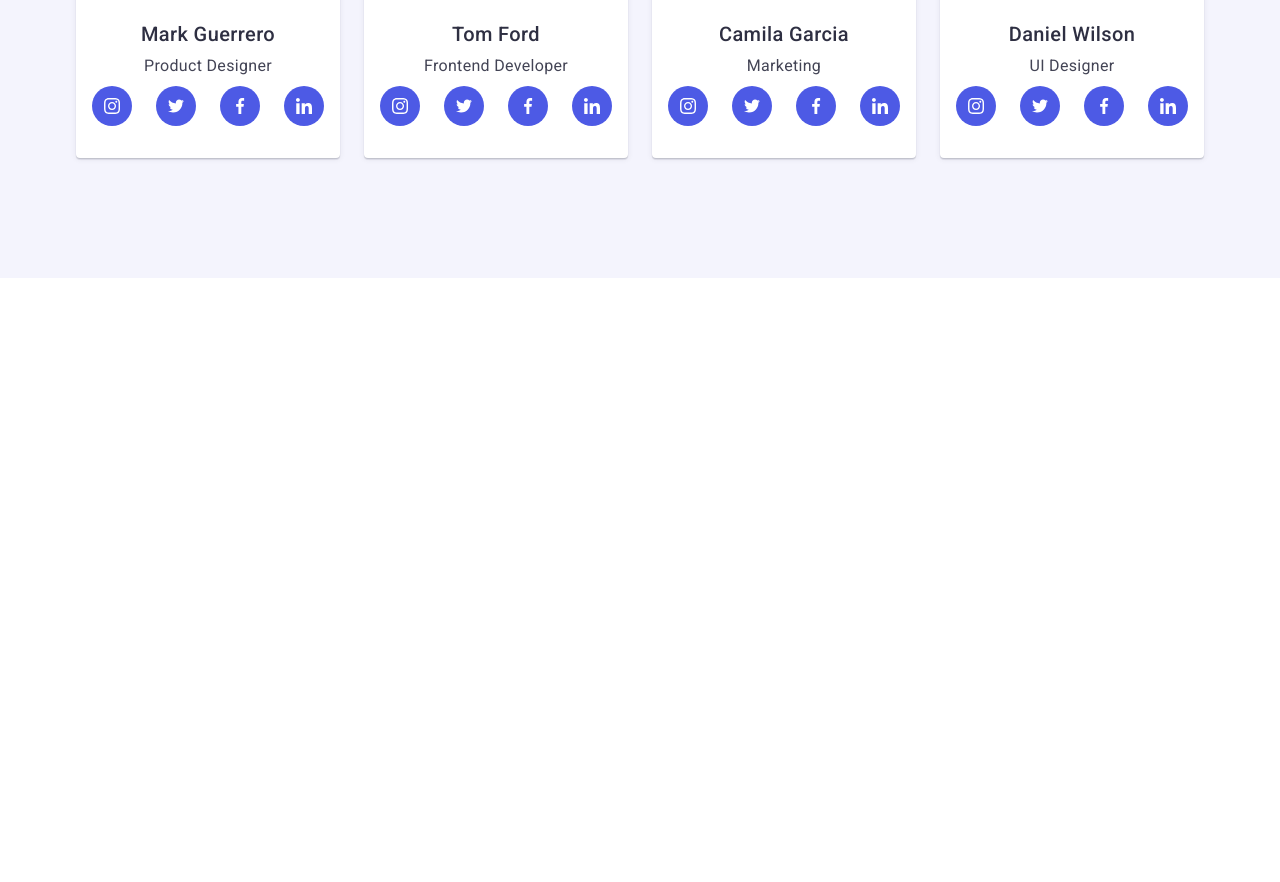
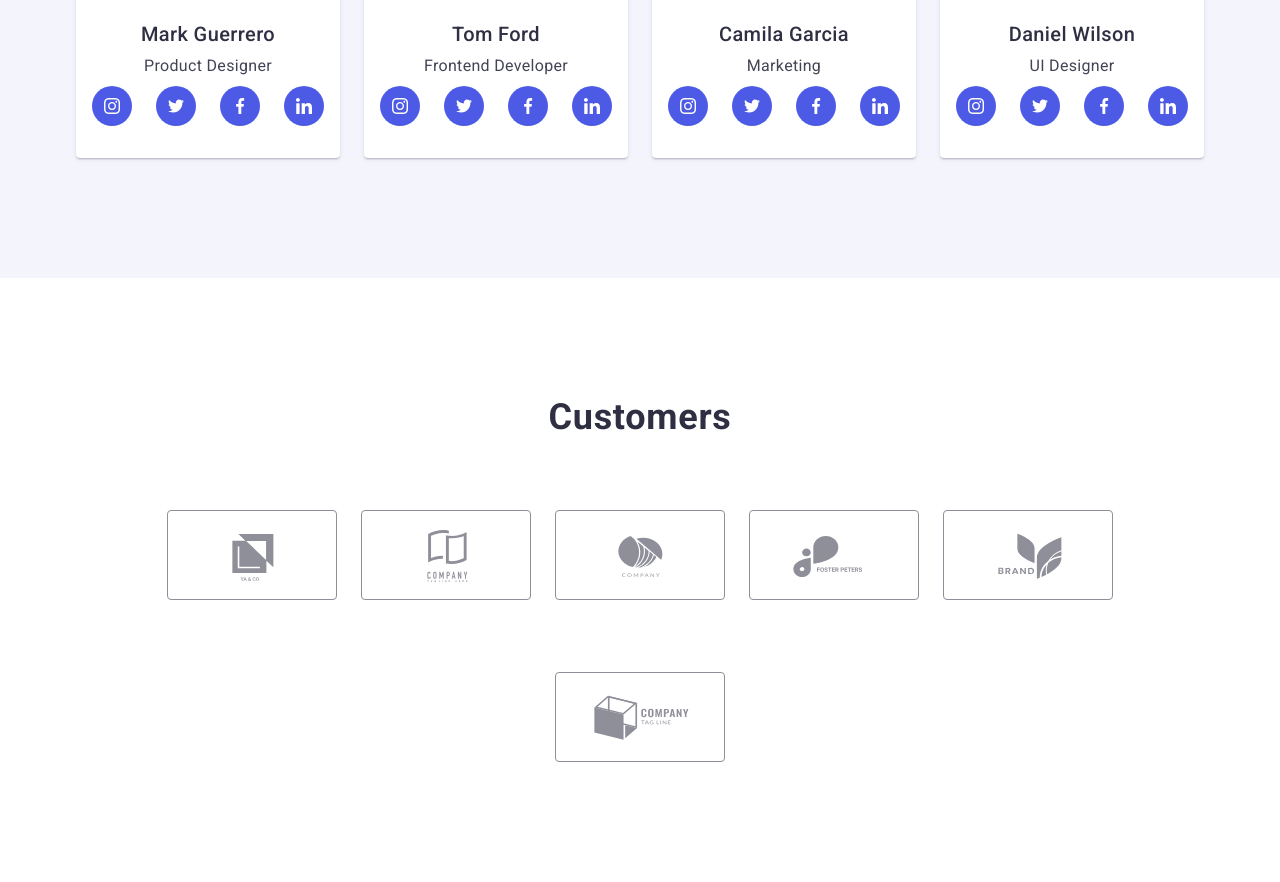
Before and after one commit to voxport/goit-markup-hw-07, a plain HTML site: page index.html in a window 1280 px wide. Shown: the part 2195-3077 px from the top of the page. Before the commit the page ends 2473 px from the top, so only its background shows below. Drawn offline with nearby package versions, Linux system fonts and the light colour scheme.

Commit message:
customers

```diff
--- a/css/styles.css
+++ b/css/styles.css
@@ -374,8 +374,6 @@ address {
   flex-direction: column;
   gap: 72px 24px;
 
-
-
   @media screen and (min-width: 768px) {
     flex-direction: row;
     flex-wrap: wrap;
@@ -503,7 +501,6 @@ address {
     flex-wrap: wrap;
     gap: 64px 24px;
     justify-content: center;
-
   }
 }
 
@@ -581,7 +578,23 @@ address {
 
 .customers__list {
   display: flex;
-  justify-content: space-between;
+  flex-wrap: wrap;
+  justify-content: center;
+  gap: 72px 16px;
+
+  @media screen and (min-width: 425px) {
+    justify-content: space-between;
+    gap: 72px 0;
+  }
+
+  @media screen and (min-width: 768px) {
+    justify-content: center;
+    gap: 72px 24px;
+  }
+
+  @media screen and (min-width:1440px) {
+    justify-content: space-between;
+    gap: 0;
 }
 
 .customers__link {
@@ -591,9 +604,13 @@ address {
   display: flex;
   align-items: center;
   justify-content: center;
-  padding: 16px 32px;
+  padding: 16px 40px;
   transition: color 250ms cubic-bezier(0.4, 0, 0.2, 1),
     border-color 250ms cubic-bezier(0.4, 0, 0.2, 1);
+
+  @media screen and (min-width: 768px) {
+    padding: 16px 32px;
+  }
 }
 
 .customers__link:hover,
@@ -604,6 +621,13 @@ address {
 
 .customers__img {
   fill: currentColor;
+  width: 110px;
+  height: 56px;
+
+  @media screen and (min-width: 768px) {
+    width: 104px;
+    height: 56px;
+  }
 }
 /*#endregion ---CUSTOMERS SECTION---*/
 
--- a/index.html
+++ b/index.html
@@ -512,7 +512,7 @@
         </div>
       </section>
 
-      <!-- <section class="customers section">
+      <section class="customers section">
         <div class="container">
           <h2 class="customers__title">Customers</h2>
 
@@ -566,7 +566,7 @@
             </li>
           </ul>
         </div>
-      </section> -->
+      </section>
     </main>
 
     <!-- Здесь размещается подвал сайта -->
```
